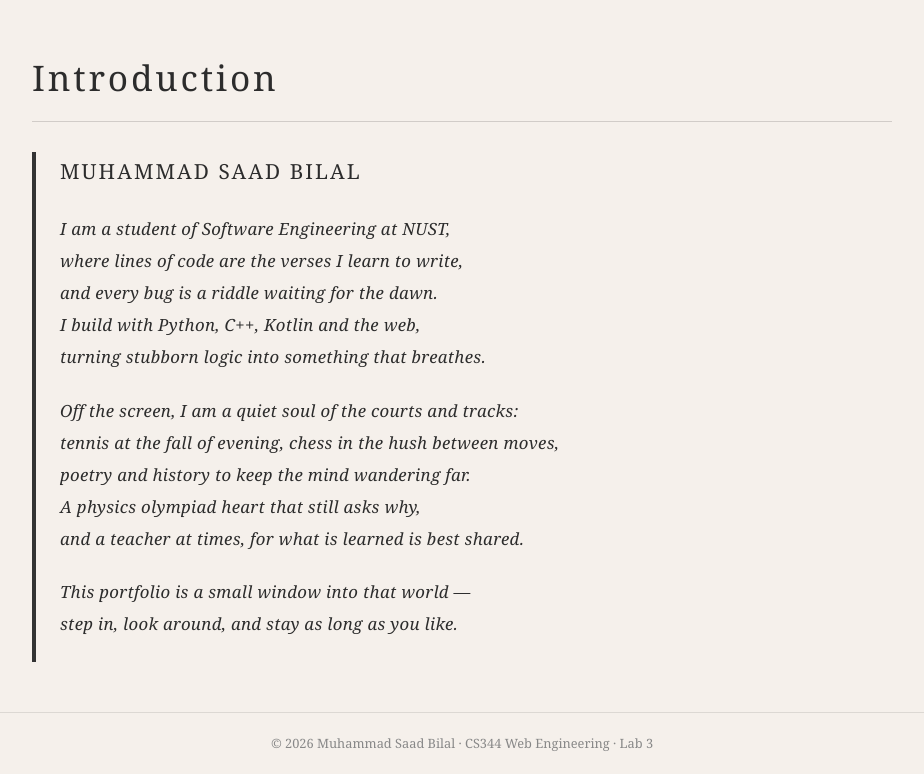
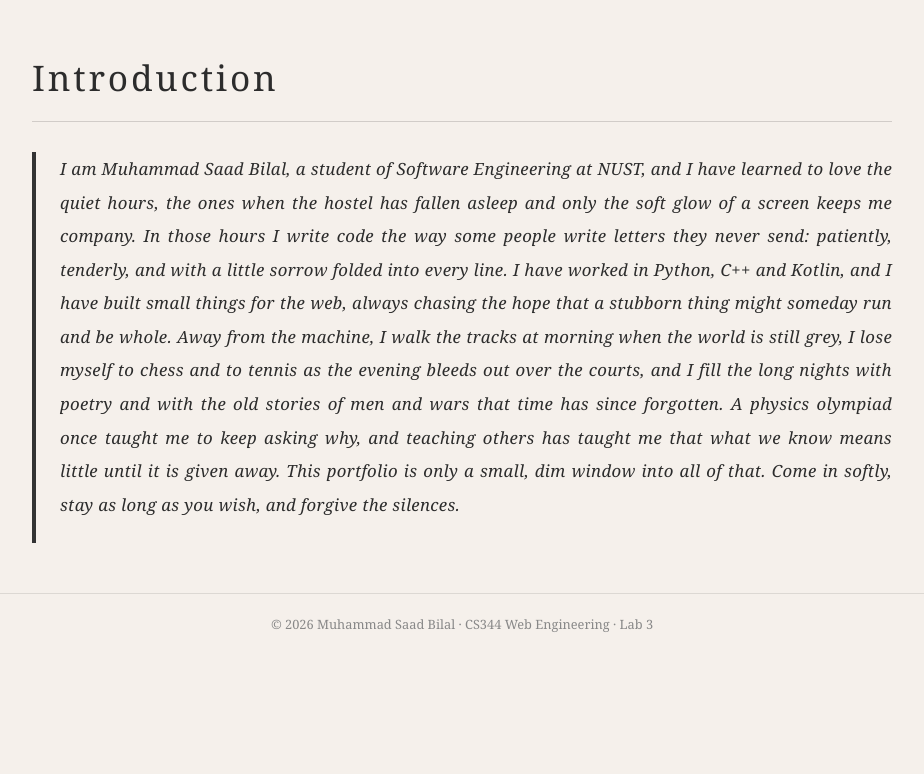
Before and after one commit to mrcarnot/portfolio, a plain HTML site: page index.html in a window 1280 px wide. Shown: the part 579-1353 px from the top of the page, without its empty margins (178-1102 px from the left). After the commit the page ends 1234 px from the top, so only its background shows below. Drawn offline with Linux system fonts and the light colour scheme.

Commit message:
Rewrite introduction as a melancholic paragraph

```diff
--- a/css/style.css
+++ b/css/style.css
@@ -223,16 +223,11 @@ footer {
     float: left;
     width: 100%;
     font-size: 1.05rem;
-    line-height: 1.9;
+    line-height: 2;
     font-style: italic;
     letter-spacing: 0.02em;
+    text-align: justify;
     border-left: 4px solid #333;
     padding-left: 24px;
 }
 .intro-text p { margin: 0 0 22px 0; }
-.intro-name {
-    font-style: normal;
-    font-size: 1.3rem;
-    letter-spacing: 0.1em;
-    text-transform: uppercase;
-}
--- a/index.html
+++ b/index.html
@@ -34,24 +34,8 @@
     <div class="container intro clearfix">
         <h1 class="heading">Introduction</h1>
         <div class="intro-text">
-            <p class="intro-name">Muhammad Saad Bilal</p>
             <p>
-                I am a student of Software Engineering at NUST,<br>
-                where lines of code are the verses I learn to write,<br>
-                and every bug is a riddle waiting for the dawn.<br>
-                I build with Python, C++, Kotlin and the web,<br>
-                turning stubborn logic into something that breathes.
-            </p>
-            <p>
-                Off the screen, I am a quiet soul of the courts and tracks:<br>
-                tennis at the fall of evening, chess in the hush between moves,<br>
-                poetry and history to keep the mind wandering far.<br>
-                A physics olympiad heart that still asks <em>why</em>,<br>
-                and a teacher at times, for what is learned is best shared.
-            </p>
-            <p>
-                This portfolio is a small window into that world &mdash;<br>
-                step in, look around, and stay as long as you like.
+                I am Muhammad Saad Bilal, a student of Software Engineering at NUST, and I have learned to love the quiet hours, the ones when the hostel has fallen asleep and only the soft glow of a screen keeps me company. In those hours I write code the way some people write letters they never send: patiently, tenderly, and with a little sorrow folded into every line. I have worked in Python, C++ and Kotlin, and I have built small things for the web, always chasing the hope that a stubborn thing might someday run and be whole. Away from the machine, I walk the tracks at morning when the world is still grey, I lose myself to chess and to tennis as the evening bleeds out over the courts, and I fill the long nights with poetry and with the old stories of men and wars that time has since forgotten. A physics olympiad once taught me to keep asking why, and teaching others has taught me that what we know means little until it is given away. This portfolio is only a small, dim window into all of that. Come in softly, stay as long as you wish, and forgive the silences.
             </p>
         </div>
     </div>
```
